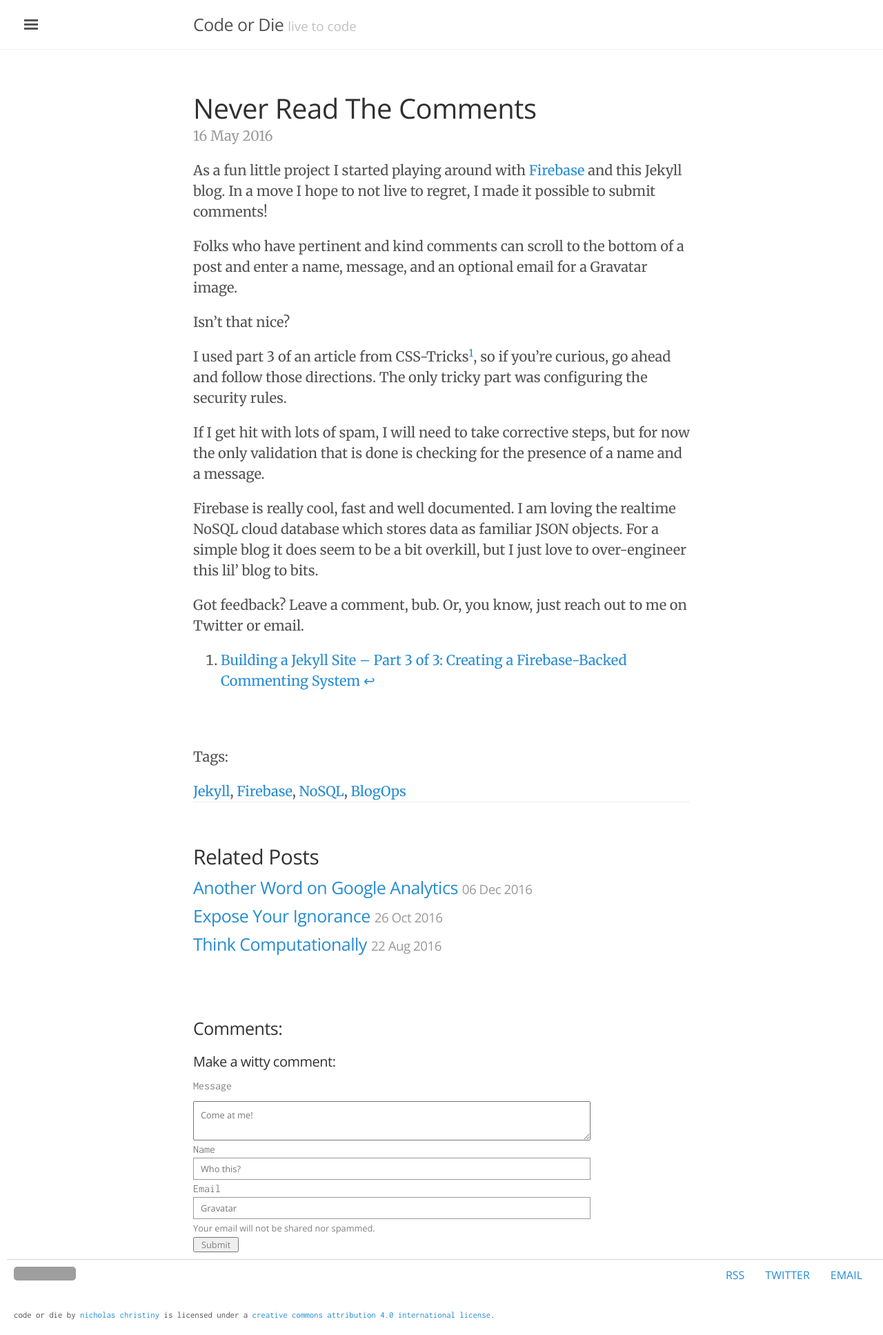
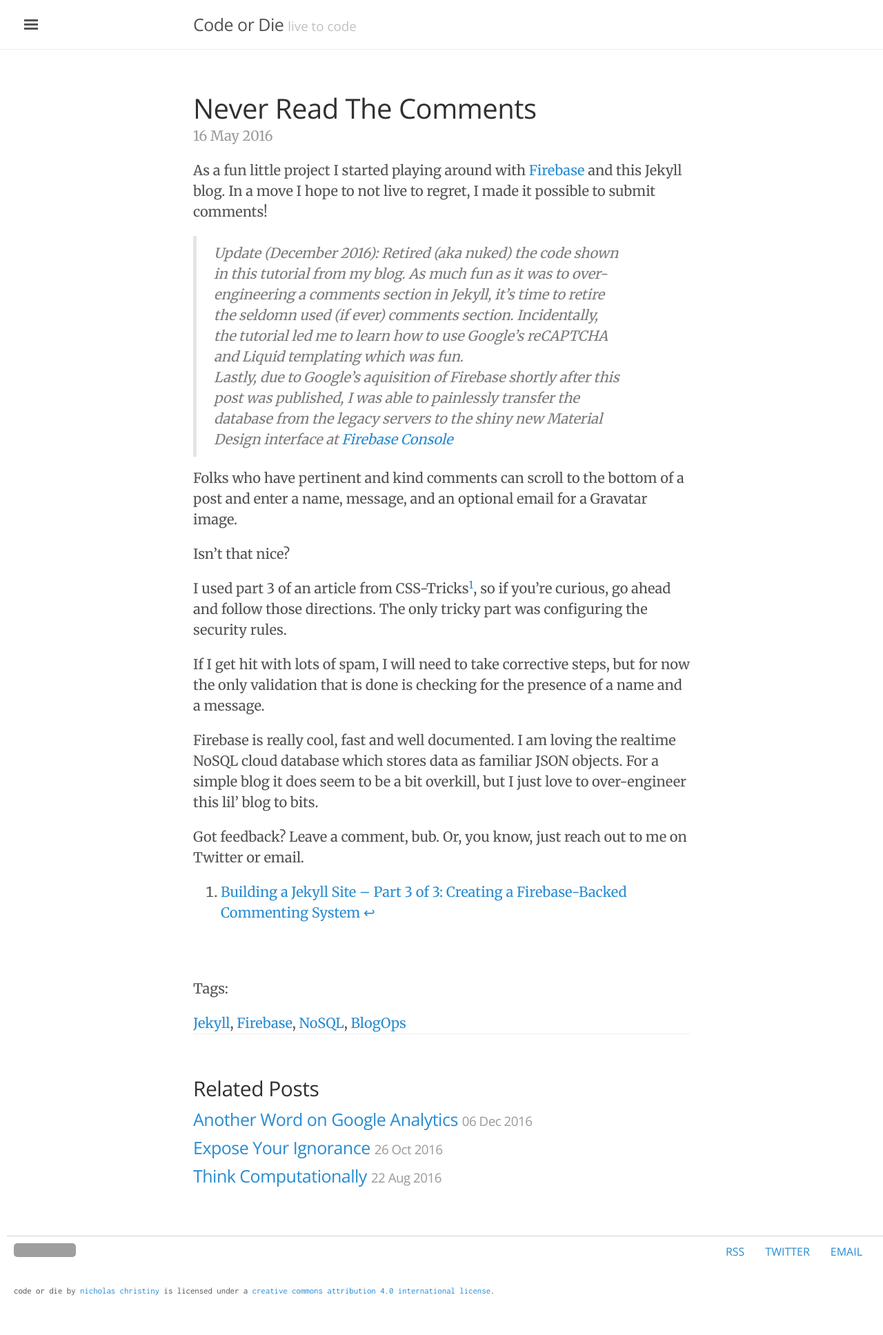
Before and after one commit to nchristiny/nchristiny.github.io, a Jekyll site: the page built from _posts/2016-05-16-never-read-the-comments.md, in a window 1280 px wide. Shown: the whole page at 69% size. Built offline with Jekyll 4.4.1, drawn with Linux system fonts in a browser that asks for light colours; nearby versions of some CDN libraries; comment, search, counter and statistics services are not loaded; grey boxes are pictures that could not be loaded.

Commit message:
Remove Firebase comments section and dependencies

```diff
--- a/_includes/comments.html
+++ /dev/null
@@ -1,20 +0,0 @@
-<h4>Make a witty comment:</h4>
-<form id="comment">
-  <div>
-    <label for="message">Message</label>
-    <textarea placeholder="Come at me!" id="message"></textarea>
-  </div>
-  <div>
-    <label for="name">Name</label>
-    <input placeholder="Who this?" type="text" id="name">
-  </div>
-  <div>
-    <label for="email">Email</label>
-    <input placeholder="Gravatar" type="text" id="email">
-  </div>
-  <small>Your email will not be shared nor spammed.</small>
-  <div class="g-recaptcha" data-sitekey="6Lda4iMTAAAAAH5vzppdA7xy_QSJK57-11n3ooZn"></div>
-  <div class="submit-comment">
-    <input type="submit" value="Submit">
-  </div>
-</form>
--- a/_includes/head.html
+++ b/_includes/head.html
@@ -25,11 +25,6 @@
   <link rel="alternate" type="application/rss+xml" title="RSS" href="{{ site.baseurl }}/atom.xml">
 
   <!-- Js -->
-  <script src="https://cdn.firebase.com/js/client/2.2.1/firebase.js"></script>
   <script src="{{ site.baseurl }}/public/js/jquery-1.12.3.min.js"></script>
-  <script src="https://cdnjs.cloudflare.com/ajax/libs/moment.js/2.11.0/moment.min.js"></script>
-  <script src="https://cdnjs.cloudflare.com/ajax/libs/blueimp-md5/2.1.0/js/md5.js"></script>
-  <script src="https://www.google.com/recaptcha/api.js" async defer></script>
   <script src="{{ site.baseurl }}/public/js/application.js"></script>
-  <script src="{{ site.baseurl }}/public/js/blog.js"></script>
 </head>
--- a/_layouts/post.html
+++ b/_layouts/post.html
@@ -28,8 +28,3 @@ layout: default
     {% endfor %}
   </ul>
 </div>
-
-<h3>Comments:</h3>
-<div class="comments">
-  {% include comments.html %}
-</div>
--- a/_posts/2016-05-16-never-read-the-comments.md
+++ b/_posts/2016-05-16-never-read-the-comments.md
@@ -9,6 +9,9 @@ tags:
 - BlogOps
 ---
 As a fun little project I started playing around with [Firebase](https://www.firebase.com/) and this Jekyll blog. In a move I hope to not live to regret, I made it possible to submit comments! <!-- more -->
+
+> *Update (December 2016): Retired (aka nuked) the code shown in this tutorial from my blog. As much fun as it was to over-engineering a comments section in Jekyll, it's time to retire the seldomn used (if ever) comments section. Incidentally, the tutorial led me to learn how to use Google's reCAPTCHA and Liquid templating which was fun. <br/>
+Lastly, due to Google's aquisition of Firebase shortly after this post was published, I was able to painlessly transfer the database from the legacy  servers to the shiny new Material Design interface at [Firebase Console](https://console.firebase.google.com/)*
 
 Folks who have pertinent and kind comments can scroll to the bottom of a post and enter a name, message, and an optional email for a Gravatar image.
 
--- a/public/js/blog.js
+++ /dev/null
@@ -1,31 +0,0 @@
-$(function() {
-  var ref = new Firebase("https://jekyll-comments.firebaseio.com/"),
-    postRef = ref.child(slugify(window.location.pathname));
-
-    postRef.on("child_added", function(snapshot) {
-      var newPost = snapshot.val();
-      $(".comments").prepend('<div class="comment">' +
-        '<h4 class="comment-name">' + newPost.name + '</h4>' +
-        '<div class="comment-profile-image"><img src="http://www.gravatar.com/avatar/' + newPost.md5Email + '?s=100&d=retro"/></div> ' +
-        '<span class="comment-date">' + moment(newPost.postedAt).fromNow() + '</span><p class="comment-text">' + newPost.message  + '</p></div>');
-    });
-
-    $("#comment").submit(function() {
-      postRef.push().set({
-        name: $("#name").val(),
-        message: $("#message").val(),
-        md5Email: md5($("#email").val()),
-        postedAt: Firebase.ServerValue.TIMESTAMP
-      });
-
-      $("input[type=text], textarea").val("");
-      return false;
-    });
-});
-
-function slugify(text) {
-  return text.toString().toLowerCase().trim()
-    .replace(/&/g, '-and-')
-    .replace(/[\s\W-]+/g, '-')
-    .replace(/[^a-zA-Z0-9-_]+/g,'');
-}
```
